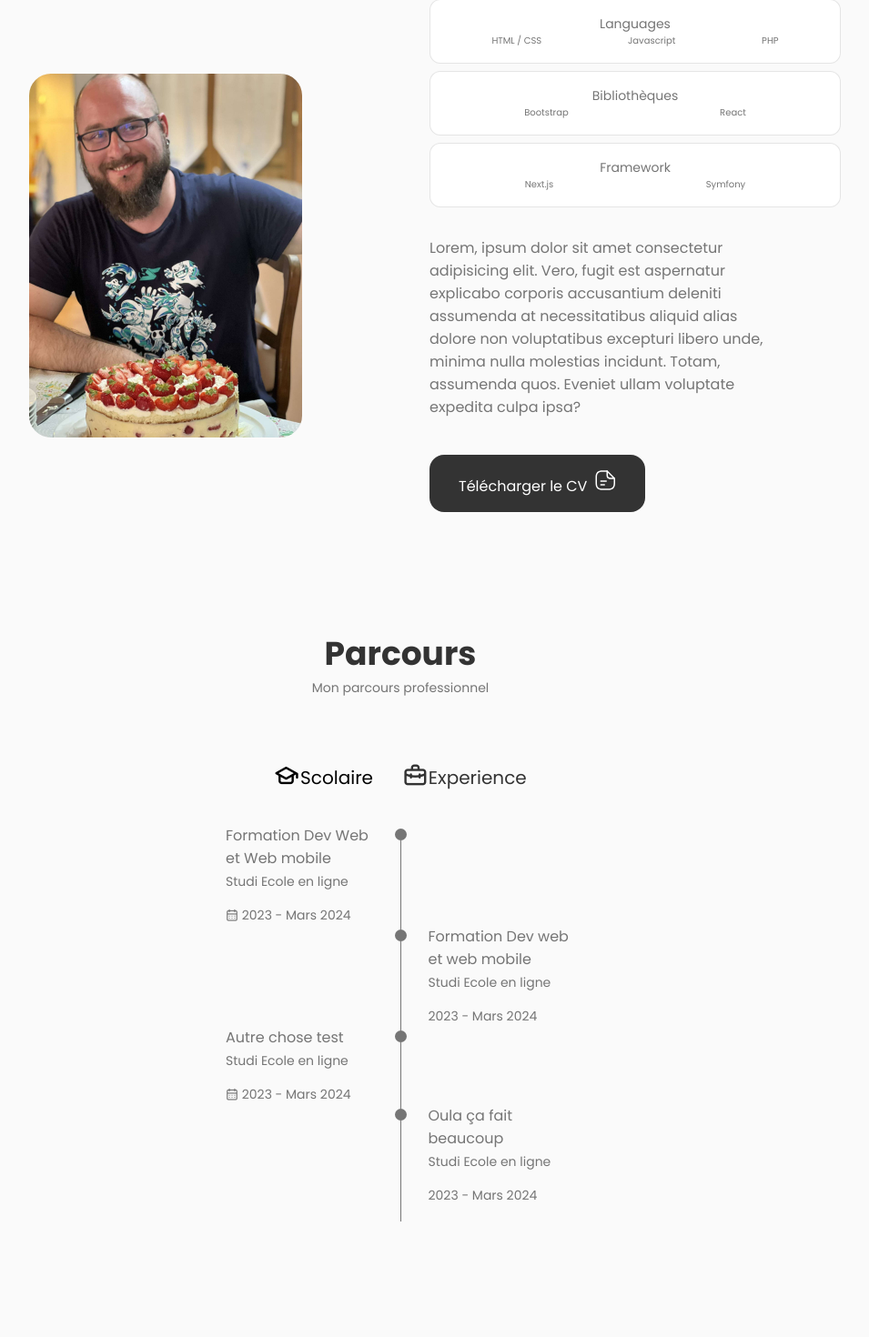
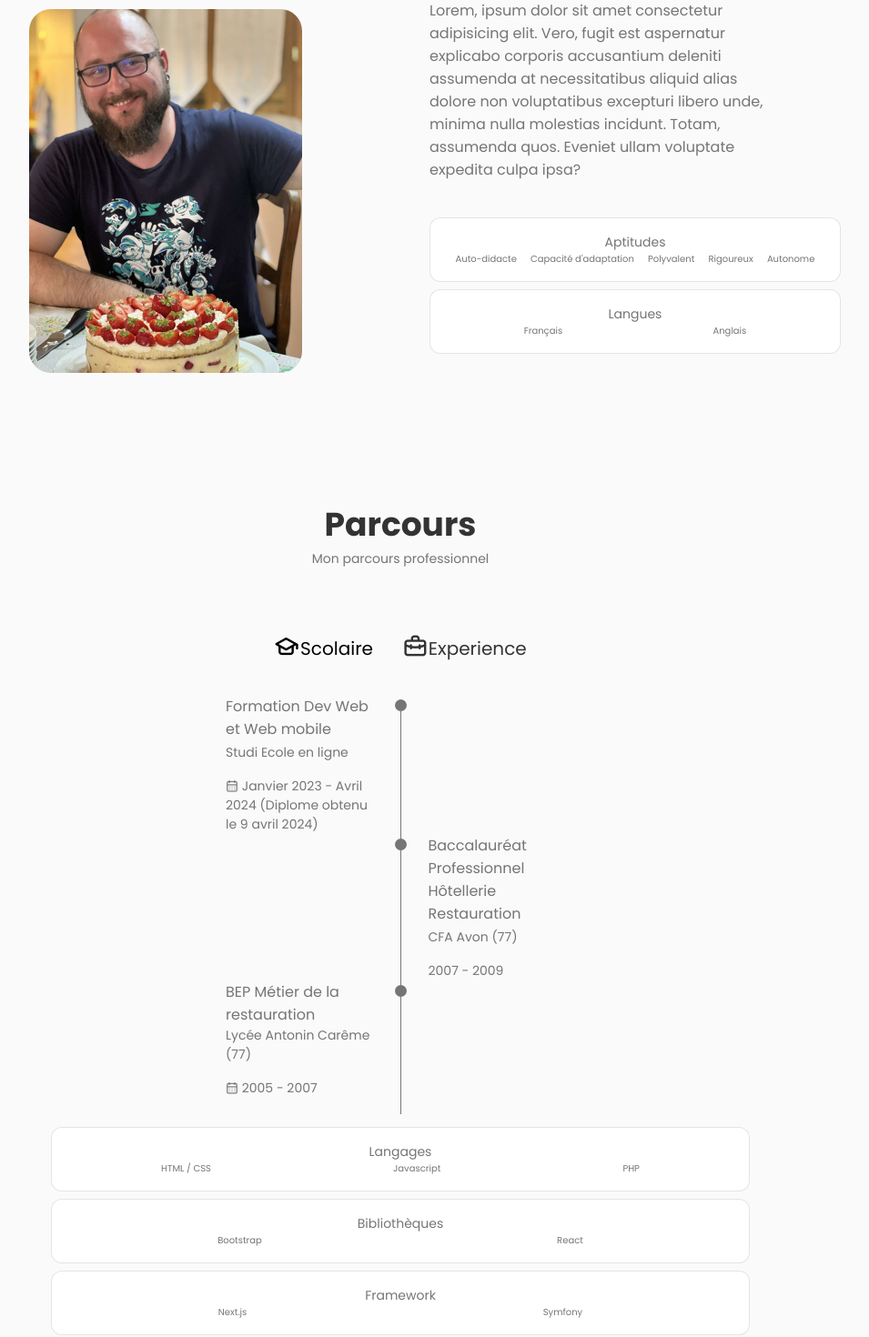
Before and after one commit to KevinMaze/portfolio, a React (Create React App) app: page /about in a window 1280 px wide. Shown: the part 237-1707 px from the top of the page at 91% size, without its empty margins (200-1155 px from the left). Before the commit the page ends 1594 px from the top, so only its background shows below. Built offline with nearby package versions, Linux system fonts and the light colour scheme.

Commit message:
add parcours, info and skills

```diff
--- a/package.json
+++ b/package.json
@@ -1,5 +1,4 @@
 {
-  "homepage": "https://KevinMaze.github.io/portfolio/",
   "name": "portfolio",
   "version": "0.1.0",
   "private": true,
--- a/public/index.html
+++ b/public/index.html
@@ -2,14 +2,12 @@
 <html lang="fr-FR">
   <head>
     <meta charset="utf-8" />
-    <link rel="icon" href="%PUBLIC_URL%/favicon.ico" />
     <meta name="viewport" content="width=device-width, initial-scale=1" />
     <meta name="theme-color" content="#000000" />
     <meta
       name="description"
-      content="Web site created using create-react-app"
+      content="Développeur web et web mobile pour restaurateur. Création de site internet, application mobile, référencement naturel et publicité en ligne."
     />
-    <link rel="apple-touch-icon" href="%PUBLIC_URL%/logo192.png" />
     <!--
       manifest.json provides metadata used when your web app is installed on a
       user's mobile device or desktop. See https://developers.google.com/web/fundamentals/web-app-manifest/
--- a/src/components/About/About.jsx
+++ b/src/components/About/About.jsx
@@ -5,6 +5,7 @@ import CV from '../../assets/John-Cv.pdf'
 import Header from '../Header/Header'
 import Info from './Info'
 import Parcours from '../Parcours/Parcours'
+import Skills from './Skills'
 
 
 const About = () => {
@@ -19,10 +20,11 @@ const About = () => {
                     <img src={AboutImg} alt="" className="about__img" />
 
                     <div className="about__data">
-                        <Info />
                         <p className="about__description">Lorem, ipsum dolor sit amet consectetur adipisicing elit. Vero, fugit est aspernatur explicabo corporis accusantium deleniti assumenda at necessitatibus aliquid alias dolore non voluptatibus excepturi libero unde, minima nulla molestias incidunt. Totam, assumenda quos. Eveniet ullam voluptate expedita culpa ipsa?</p>
 
-                        <a download="" href={CV} className="button button--flex">Télécharger le CV
+                        <Skills />
+
+                        {/* <a download="" href={CV} className="button button--flex">Télécharger le CV
                         <svg
                             class="button__icon"
                             xmlns="http://www.w3.org/2000/svg"
@@ -48,12 +50,16 @@ const About = () => {
                             fill="var(--container-color)"
                             ></path>
                         </svg>
-                        </a>
+                        </a> */}
                     </div>
                 </div>
 
             </section>
             <Parcours />
+            <div className='section__div__info'>
+                <div className='div__info container'><Info />
+                </div>
+            </div>
         </div>
     )
 }
--- a/src/components/About/Info.jsx
+++ b/src/components/About/Info.jsx
@@ -4,7 +4,7 @@ const Info = () => {
     return (
         <div className='about__info grid'>
             <div className="about__box">
-                <h3 className="about__title">Languages</h3>
+                <h3 className="about__title">Langages</h3>
                 <div className="about__info__span">
                     <span className="about__subtitle">HTML / CSS</span>
                     <span className="about__subtitle">Javascript</span>
--- /dev/null
+++ b/src/components/About/Skills.jsx
@@ -0,0 +1,26 @@
+
+import React from 'react'
+
+export default function Skills() {
+    return (
+        <div className='about__info grid'>
+        <div className="about__box">
+            <h3 className="about__title">Aptitudes</h3>
+            <div className="about__info__span">
+                <span className="about__subtitle">Auto-didacte</span>
+                <span className="about__subtitle">Capacité d'adaptation</span>
+                <span className="about__subtitle">Polyvalent</span>
+                <span className="about__subtitle">Rigoureux</span>
+                <span className="about__subtitle">Autonome</span>
+            </div>
+        </div>
+        <div className="about__box">
+            <h3 className="about__title">Langues</h3>
+            <div className="about__info__span">
+                <span className="about__subtitle">Français</span>
+                <span className="about__subtitle">Anglais</span>
+            </div>
+        </div>
+    </div>
+    )
+}
--- a/src/components/About/about.css
+++ b/src/components/About/about.css
@@ -43,6 +43,10 @@
     margin-bottom: var(--mb-2-5);
 }
 
+.div__info {
+    max-width: 768px;
+}
+
 /************************ MEDIA QUERIES */
 @media screen and (max-width: 992px){
     .about__container {
--- a/src/components/Contact/Contact.jsx
+++ b/src/components/Contact/Contact.jsx
@@ -44,7 +44,7 @@ const Contact = () => {
                                 <h3 className="contact__card-title">Téléphone</h3>
                                 {/* <span className="contact__card-data">118218</span> */}
 
-                                <a href="www.calendly.com/kevinmaze0889" className="contact__button" target='_blank'>Réservez votre appel
+                                <a href="https://calendly.com/kevinmaze0889/30min" className="contact__button" target='_blank'>Réservez votre appel
                                     <i className="bx bx-right-arrow-alt contact__button-icon"></i>
                                 </a>
                             </div>
--- a/src/components/Parcours/Parcours.jsx
+++ b/src/components/Parcours/Parcours.jsx
@@ -1,5 +1,6 @@
 import React, { useState } from 'react'
 import './parcours.css'
+import Info from '../About/Info'
 
 const Parcours = () => {
     const [toggleState, setToggleState] = useState(1);
@@ -11,7 +12,6 @@ const Parcours = () => {
         <section className="parcours section">
             <h2 className="section__title">Parcours</h2>
             <span className="section__subtitle">Mon parcours professionnel</span>
-
             <div className="parcours__container container">
                 <div className="parcours__tabs">
 
@@ -32,7 +32,7 @@ const Parcours = () => {
                                 <h3 className="parcours__title">Formation Dev Web et Web mobile</h3>
                                 <span className="parcours__subtitle">Studi Ecole en ligne</span>
                                 <div className="parcours__calender">
-                                    <i className="uil uil-calendar-alt"></i> 2023 - Mars 2024
+                                    <i className="uil uil-calendar-alt"></i> Janvier 2023 - Avril 2024 (Diplome obtenu le 9 avril 2024)
                                 </div>
                             </div>
                             <div>
@@ -48,20 +48,20 @@ const Parcours = () => {
                                 <span className="parcours__line"></span>
                             </div>
                             <div>
-                                <h3 className="parcours__title">Formation Dev web et web mobile</h3>
-                                <span className="parcours__subtitle">Studi Ecole en ligne</span>
+                                <h3 className="parcours__title">Baccalauréat Professionnel Hôtellerie Restauration</h3>
+                                <span className="parcours__subtitle">CFA Avon (77)</span>
                                 <div className="parcours__calender">
-                                    <i className="uil uilcalendar-alt"></i> 2023 - Mars 2024
+                                    <i className="uil uilcalendar-alt"></i> 2007 - 2009
                                 </div>
                             </div>
                         </div>
 
                         <div className="parcours__data">
                             <div>
-                                <h3 className="parcours__title">Autre chose test</h3>
-                                <span className="parcours__subtitle">Studi Ecole en ligne</span>
+                                <h3 className="parcours__title">BEP Métier de la restauration</h3>
+                                <span className="parcours__subtitle">Lycée Antonin Carême (77)</span>
                                 <div className="parcours__calender">
-                                    <i className="uil uil-calendar-alt"></i> 2023 - Mars 2024
+                                    <i className="uil uil-calendar-alt"></i> 2005 - 2007
                                 </div>
                             </div>
                             <div>
@@ -70,29 +70,31 @@ const Parcours = () => {
                             </div>
                         </div>
 
-                        <div className="parcours__data">
+                    </div>
+
+                    <div className={toggleState === 2 ? "parcours__content parcours__content-active" : "parcours__content"}>
+
+                    <div className="parcours__data">
                             <div></div>
                             <div>
                                 <span className="parcours__rounder"></span>
                                 <span className="parcours__line"></span>
                             </div>
                             <div>
-                                <h3 className="parcours__title">Oula ça fait beaucoup</h3>
-                                <span className="parcours__subtitle">Studi Ecole en ligne</span>
+                                <h3 className="parcours__title">Développeur Web et Web mobile</h3>
+                                <span className="parcours__subtitle">Création micro-entreprise</span>
                                 <div className="parcours__calender">
-                                    <i className="uil uilcalendar-alt"></i> 2023 - Mars 2024
+                                    <i className="uil uil-calendar-alt"></i> Septembre 2024
                                 </div>
                             </div>
                         </div>
-                    </div>
 
-                    <div className={toggleState === 2 ? "parcours__content parcours__content-active" : "parcours__content"}>
                         <div className="parcours__data">
                             <div>
-                                <h3 className="parcours__title">Bidule truc machin</h3>
-                                <span className="parcours__subtitle">Studi Ecole en ligne</span>
+                                <h3 className="parcours__title">Cuisinier</h3>
+                                <span className="parcours__subtitle">La Popotte de Valou (30)</span>
                                 <div className="parcours__calender">
-                                    <i className="uil uil-calendar-alt"></i> 2023 - Mars 2024
+                                    <i className="uil uil-calendar-alt"></i> Depuis Septembre 2023
                                 </div>
                             </div>
 
@@ -109,20 +111,20 @@ const Parcours = () => {
                                 <span className="parcours__line"></span>
                             </div>
                             <div>
-                                <h3 className="parcours__title">Wouha</h3>
-                                <span className="parcours__subtitle">Studi Ecole en ligne</span>
+                                <h3 className="parcours__title">Directeur Général</h3>
+                                <span className="parcours__subtitle">Création d'entreprise franchisé Le Kiosque à Pizzas (30)</span>
                                 <div className="parcours__calender">
-                                    <i className="uil uilcalendar-alt"></i> 2023 - Mars 2024
+                                    <i className="uil uil-calendar-alt"></i> Septembre 2016 - Septembre 2023
                                 </div>
                             </div>
                         </div>
 
                         <div className="parcours__data">
                             <div>
-                                <h3 className="parcours__title">Autre chose test</h3>
-                                <span className="parcours__subtitle">Studi Ecole en ligne</span>
+                                <h3 className="parcours__title">Chef de Parti</h3>
+                                <span className="parcours__subtitle">Les 3 Brasseurs Sénart (77)</span>
                                 <div className="parcours__calender">
-                                    <i className="uil uil-calendar-alt"></i> 2023 - Mars 2024
+                                    <i className="uil uil-calendar-alt"></i> 2012 - 2016
                                 </div>
                             </div>
                             <div>
@@ -138,22 +140,49 @@ const Parcours = () => {
                                 <span className="parcours__line"></span>
                             </div>
                             <div>
-                                <h3 className="parcours__title">Oula ça fait beaucoup</h3>
-                                <span className="parcours__subtitle">Studi Ecole en ligne</span>
+                                <h3 className="parcours__title">Chef pâtissier</h3>
+                                <span className="parcours__subtitle">Le Cozy Dammarie (77)</span>
                                 <div className="parcours__calender">
-                                    <i className="uil uilcalendar-alt"></i> 2023 - Mars 2024
+                                    <i className="uil uil-calendar-alt"></i> 2011 - 2012
                                 </div>
                             </div>
                         </div>
+
+                        <div className="parcours__data">
+                            <div>
+                                <h3 className="parcours__title">Commis cuisine</h3>
+                                <span className="parcours__subtitle">Les Pléiades * (77)</span>
+                                <div className="parcours__calender">
+                                    <i className="uil uil-calendar-alt"></i> 2011
+                                </div>
+                            </div>
+                            <div>
+                                <span className="parcours__rounder"></span>
+                                <span className="parcours__line"></span>
+                            </div>
+                        </div>
+
+                        <div className="parcours__data">
+                            <div></div>
+                            <div>
+                                <span className="parcours__rounder"></span>
+                                <span className="parcours__line"></span>
+                            </div>
+                            <div>
+                                <h3 className="parcours__title">Commis cuisine</h3>
+                                <span className="parcours__subtitle">Les 3 Brasseurs Sénart (77)</span>
+                                <div className="parcours__calender">
+                                    <i className="uil uil-calendar-alt"></i> 2009 - 2011
+                                </div>
+                            </div>
+                        </div>
+
                     </div>
-
                 </div>
-
             </div>
         </section>
     )
 }
 
-/* 1:59:48*/
 
 export default Parcours
--- a/src/components/Parcours/parcours.css
+++ b/src/components/Parcours/parcours.css
@@ -14,10 +14,27 @@
     color: var(--title-color);
     margin: 0 var(--mb-1);
     cursor: pointer;
+    display: block;
+    position: relative;
 }
 
-.parcours__button:hover {
+.parcours__button::after {
+    content: '';
+    position: absolute;
+    bottom: 0;
+    left: 0;
+    width: 100%;
+    height: 0.1em;
+    background-color: var(--title-color-dark);
+    opacity: 0;
+    transition: opacity 300ms, transform 300ms;
+}
+
+.parcours__button:hover::after {
     color: var(--title-color-dark);
+    opacity: 1;
+    transform: translate3d(0, 0.2rem, 0);
+
 }
 
 .parcours__icon {
```
